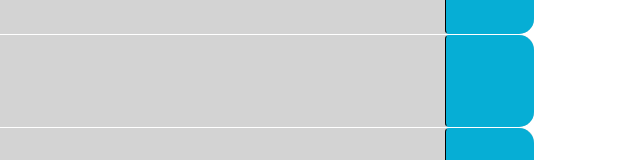
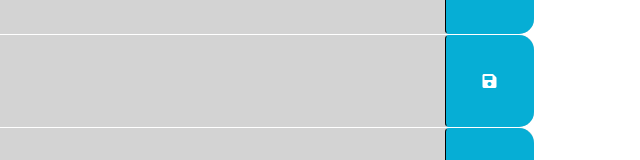
Before and after one commit to cameliabenavides10/dayplanner1, a plain HTML site: page index.html in a window 1280 px wide. Shown: the part 640-800 px from the top of the page, 640-1280 px from the left. Drawn offline with nearby package versions, Linux system fonts and the light colour scheme.

Commit message:
final push

```diff
--- a/index.html
+++ b/index.html
@@ -75,10 +75,10 @@
       </div>
 
       <div id="hour-13" class="row time-block ">
-        <div id="1PM" class="col-2 col-md-1 hour text-center py-3"> 1 PM</div>
+        <div id="1PM" class="col-2 col-md-1 hour text-center py-3">1 PM</div>
         <textarea class="col-8 col-md-10 description" rows="3"> </textarea>
         <button class="btn saveBtn col-2 col-md-1" aria-label="save">
-          <i class="as fa-save" aria-hidden="true"></i>
+          <i class="fas fa-save" aria-hidden="true"></i>
         </button>
       </div>
 
```
Also changed, not shown: assets/script.js (+3 -10 lines).
